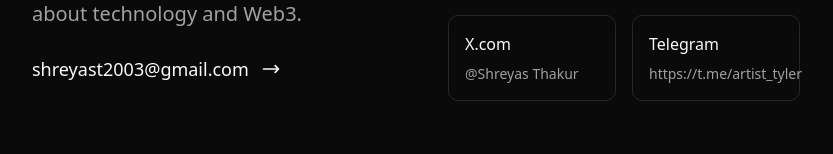
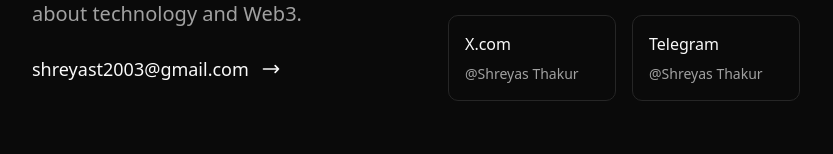
Before and after one commit to ShreyasThakur0809/Shreyas-Web3, a Next.js app: page / in a window 1280 px wide. Shown: the part 4798-4952 px from the top of the page, without its empty margins (224-1057 px from the left). Built offline with nearby package versions, Linux system fonts and the light colour scheme.

Commit message:
Fixed Telegram handle format in social links

```diff
--- a/app/page.tsx
+++ b/app/page.tsx
@@ -533,7 +533,7 @@ export default function Home() {
                   { name: "GitHub", handle: "@ShreyasThakur0809", url: "https://github.com/ShreyasThakur0809" },
                   { name: "LinkedIn", handle: "Shreyas Thakur", url: "https://www.linkedin.com/in/shreyas-thakur" },
                   { name: "X.com", handle: "@Shreyas Thakur", url: "https://x.com/Shreyas__Thakur" },
-                  { name: "Telegram", handle: "https://t.me/artist_tyler"},
+                  { name: "Telegram", handle: "@Shreyas Thakur", url: "https://t.me/artist_tyler"},
                 ].map((social) => (
                   <a
                     key={social.name}
```
